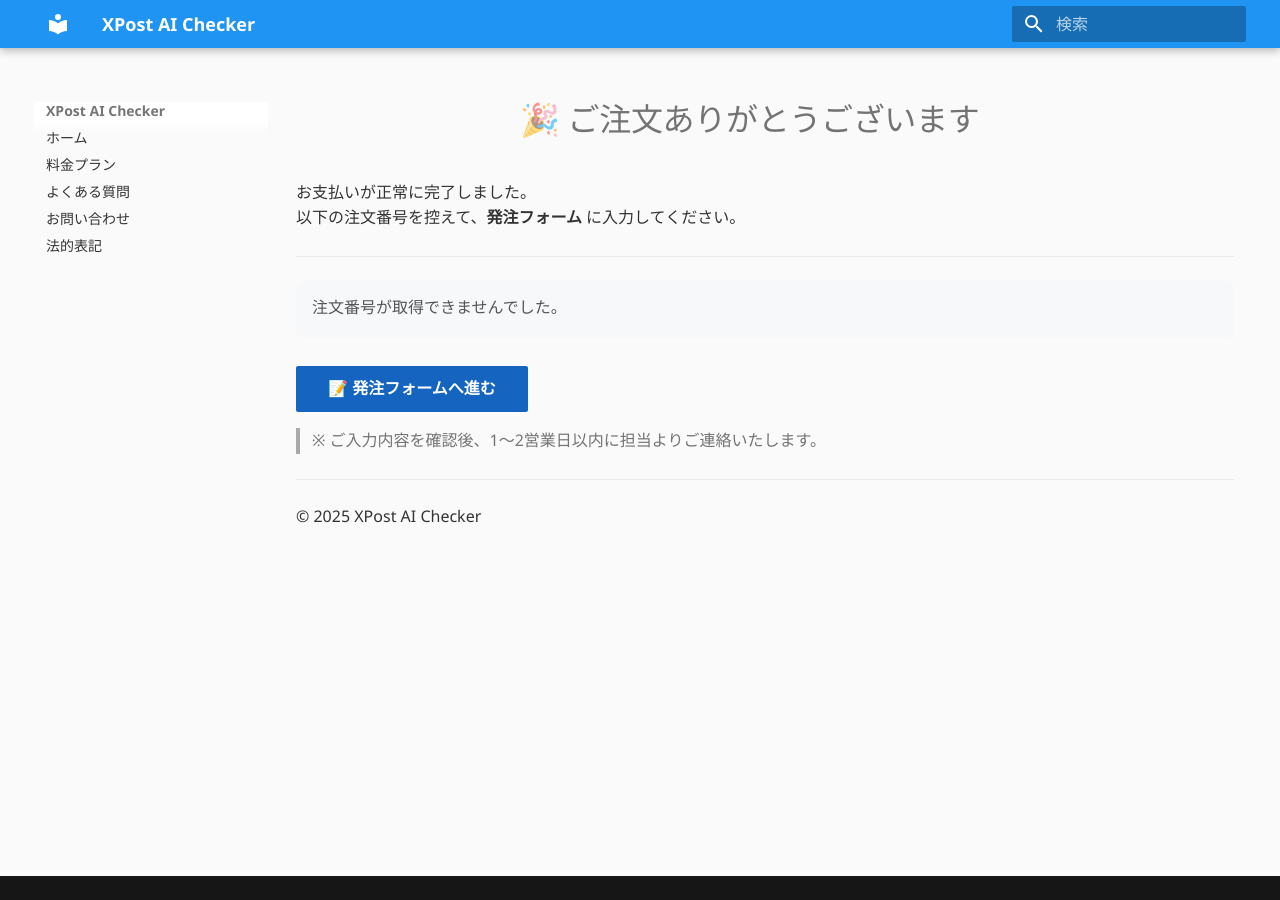
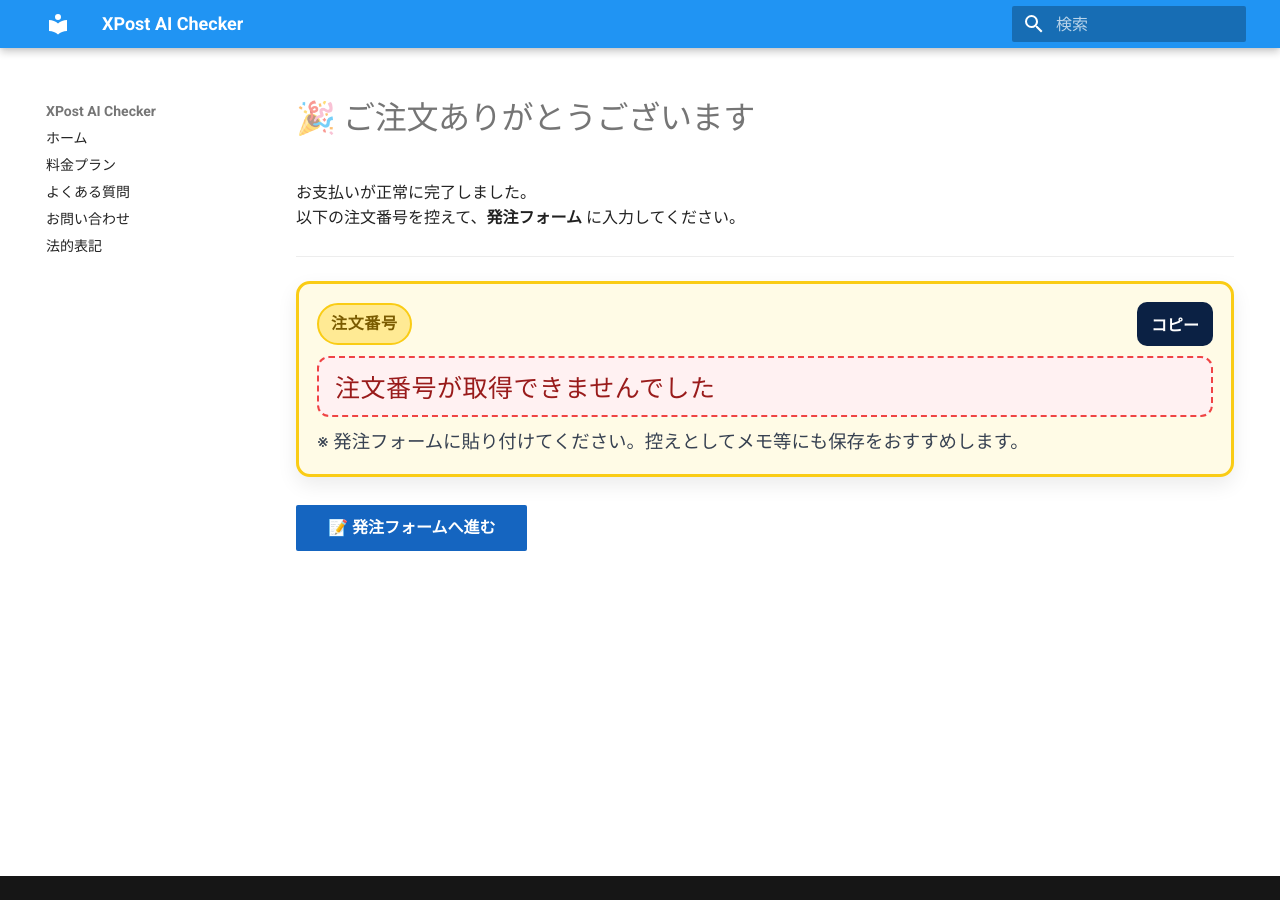
Before and after one commit to toshio1822/xpost-ai-checker-site, an MkDocs documentation site: the page built from docs/thanks.md, in a window 1280 px wide. Built offline with MkDocs 1.6.1 and Material for MkDocs 9.7.7, drawn with Linux system fonts in a browser that asks for light colours.

```diff
--- a/docs/assets/extra.css
+++ b/docs/assets/extra.css
@@ -329,3 +329,83 @@
 .pricing-card:first-child {
   border-color: #facc15 !important;
 }
+
+/* ===== Order ID (thanks page) ===== */
+.md-typeset .order-id {
+  border: 3px solid #facc15;
+  background: #fffbe6;
+  border-radius: 14px;
+  padding: 18px;
+  margin: 16px 0 20px;
+  box-shadow: 0 8px 20px rgba(0,0,0,.08);
+}
+
+.md-typeset .order-id__head {
+  display: flex;
+  justify-content: space-between;
+  align-items: center;
+  margin-bottom: 10px;
+}
+
+.md-typeset .order-id__badge {
+  display: inline-block;
+  font-weight: 900;
+  color: #7a5b00;
+  background: #ffea94;
+  border: 2px solid #facc15;
+  border-radius: 999px;
+  padding: 6px 12px;
+  letter-spacing: .04em;
+}
+
+.md-typeset .order-id__copy {
+  appearance: none;
+  border: 0;
+  background: #0b2144;
+  color: #fff;
+  font-weight: 800;
+  padding: 10px 14px;
+  border-radius: 10px;
+  cursor: pointer;
+  transition: transform .15s ease, opacity .15s ease, background .2s ease;
+}
+.md-typeset .order-id__copy:hover { transform: translateY(-1px); opacity: .96; }
+.md-typeset .order-id__copy.is-done { background: #1e7e34; }
+
+.md-typeset .order-id__body { margin: 6px 0 10px; }
+
+.md-typeset .order-id__code {
+  width: 100%;
+  font-family: ui-monospace, SFMono-Regular, Menlo, Consolas, "Liberation Mono", monospace;
+  font-size: 1.25rem;              /* ←大きく */
+  letter-spacing: .02em;
+  padding: 14px 16px;
+  border: 2px dashed #f59e0b;      /* 破線で“コード感”を演出 */
+  border-radius: 12px;
+  background: #fffdf3;
+  color: #111827;
+  outline: none;
+  text-align: left;                 /* 右端で切れても読みやすく */
+}
+.md-typeset .order-id__code:focus { box-shadow: 0 0 0 4px rgba(250,204,21,.35); }
+.md-typeset .order-id__code.is-error {
+  border-color: #ef4444;
+  background: #fff1f2;
+  color: #991b1b;
+}
+
+.md-typeset .order-id__hint {
+  font-size: .92rem;
+  color: #374151;
+  margin-top: 6px;
+}
+
+/* 見出しとの距離を詰めてファーストビューに入れやすく */
+.md-typeset h1 + p + hr + .order-id { margin-top: 8px; }
+
+/* モバイル最適化 */
+@media (max-width: 560px) {
+  .md-typeset .order-id { padding: 14px; }
+  .md-typeset .order-id__code { font-size: 1.1rem; }
+  .md-typeset .order-id__copy { padding: 8px 10px; }
+}
--- /dev/null
+++ b/docs/assets/thanks.js
@@ -0,0 +1,30 @@
+(function () {
+  const params = new URLSearchParams(window.location.search);
+  const sessionId = params.get('session_id');
+  const input = document.getElementById('session-id');
+  const btn   = document.getElementById('copy-session');
+  if (!input || !btn) return;
+
+  if (sessionId) {
+    input.value = sessionId;
+  } else {
+    input.value = '注文番号が取得できませんでした';
+    input.classList.add('is-error');
+  }
+
+  input.addEventListener('focus', e => e.target.select());
+  input.addEventListener('click',  e => e.target.select());
+
+  btn.addEventListener('click', async () => {
+    try {
+      await navigator.clipboard.writeText(input.value);
+      const prev = btn.textContent;
+      btn.textContent = 'コピーしました';
+      btn.classList.add('is-done');
+      setTimeout(() => { btn.textContent = prev; btn.classList.remove('is-done'); }, 1600);
+    } catch (err) {
+      input.focus(); input.select();
+      alert('コピーに失敗しました。選択状態で Ctrl/Cmd + C を押してください。');
+    }
+  });
+})();
--- /dev/null
+++ b/docs/samples/input_urls.csv
@@ -0,0 +1,2 @@
+url
+https://x.com/[[投稿者のID]/status/[ツイートID]
--- a/docs/thanks.md
+++ b/docs/thanks.md
@@ -1,7 +1,3 @@
----
-title: ご注文ありがとうございました | XPost AI Checker
----
-
 # 🎉 ご注文ありがとうございます
 
 お支払いが正常に完了しました。
@@ -9,47 +5,17 @@
 
 ---
 
-<div id="session-id" style="background:#f6f8fa; padding:0.8rem; border-radius:8px; font-family:monospace; margin:1rem 0; color:#555;">
-読み込み中...
+<div class="order-id">
+  <div class="order-id__head">
+    <span class="order-id__badge">注文番号</span>
+    <button id="copy-session" class="order-id__copy" type="button" aria-label="注文番号をコピー">コピー</button>
+  </div>
+
+  <div class="order-id__body">
+    <input id="session-id" class="order-id__code" type="text" value="読み込み中…" readonly />
+  </div>
+
+  <div class="order-id__hint">※ 発注フォームに貼り付けてください。控えとしてメモ等にも保存をおすすめします。</div>
 </div>
 
 <a class="md-button md-button--primary" href="https://docs.google.com/forms/d/e/1FAIpQLSecT4r8PGt0WKRco_66TC_FJdVEA0oxUVrHg1shlzb9yuYL-g/viewform?usp=header" target="_blank">📝 発注フォームへ進む</a>
-> ※ ご入力内容を確認後、1〜2営業日以内に担当よりご連絡いたします。
-
----
-
-© 2025 XPost AI Checker
-
-<script>
-  // URLパラメータから session_id を取得して表示
-  const params = new URLSearchParams(window.location.search);
-  const sessionId = params.get('session_id');
-  const box = document.getElementById('session-id');
-  if (box) box.textContent = sessionId || '注文番号が取得できませんでした。';
-</script>
-
-<style>
-  body {
-    font-family: "Noto Sans JP", "Segoe UI", sans-serif;
-    background: #fafafa;
-    color: #333;
-  }
-  h1 {
-    text-align: center;
-    color: #222;
-  }
-  .btn {
-    display: inline-block;
-    background: #ffcf33;
-    color: #000 !important;
-    font-weight: bold;
-    text-decoration: none;
-    padding: 0.8rem 2rem;
-    border-radius: 8px;
-    margin: 1.5rem auto;
-    transition: 0.2s;
-  }
-  .btn:hover {
-    background: #ffd84d;
-  }
-</style>
--- a/mkdocs.yml
+++ b/mkdocs.yml
@@ -23,6 +23,8 @@
   generator: false
 extra_css:
   - assets/extra.css
+extra_javascript:
+  - assets/thanks.js
 markdown_extensions:
   - attr_list
   - toc:
@@ -30,6 +32,7 @@
   - admonition
   - tables
   - footnotes
+  - md_in_html
 plugins:
   - search
 site_url: https://toshio1822.github.io/xpost-ai-checker-site/
```
Also changed, not shown: site/404.html, site/assets/extra.css, site/assets/thanks.js (added), site/contact/index.html, site/faq/index.html, site/index.html, site/legal/index.html, site/plans/index.html, site/samples/input_urls.csv (added), site/search/search_index.json, site/sitemap.xml, site/thanks/index.html, 1 other file.
